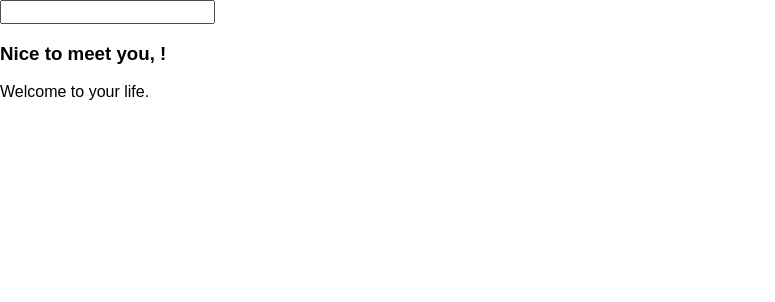
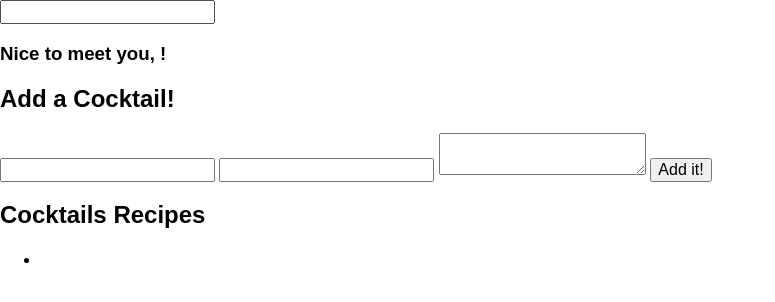
Before and after one commit to tiy-atl-js-jan-2017/intro-angular, a website with bundled scripts: page app/index.html in a window 1280 px wide. Shown: the whole page, without its empty margins (0-775 px from the left). Built offline with nearby package versions, Linux system fonts and the light colour scheme; some packages are replaced by stand-ins of ours; files whose address does not match are found by name.

Commit message:
Add a cocktail controller and a form that creates cocktails.

```diff
--- a/app/index.html
+++ b/app/index.html
@@ -13,7 +13,28 @@
         <input type="text" ng-model="name" />
         <h3>Nice to meet you, {{ name }}!</h3>
       </div>
-      <p>Welcome to your life.</p>
+
+      <div ng-controller="CocktailController">
+        <h2>Add a Cocktail!</h2>
+        <form ng-submit="addCocktail(cocktail)">
+          <input type="text" ng-model="cocktail.name" />
+          <input type="text" ng-model="cocktail.ingredients"/>
+          <textarea ng-model="cocktail.instructions">
+          </textarea>
+          <button>Add it!</button>
+        </form>
+
+        <h2>Cocktails Recipes</h2>
+        <ul class="recipes">
+          <li>
+            <div class="cocktail" data-id="{{ cocktail.id }}">
+              <h4>{{ cocktail.name }}</h4>
+              <div>{{ cocktail.ingredients }}</div>
+              <p>{{ cocktail.instructions }}</p>
+            </div>
+          </li>
+        </ul>
+      </div>
     </div>
     <script src="js/bundle.js"></script>
   </body>
--- /dev/null
+++ b/src/js/controllers/cocktail.js
@@ -0,0 +1,14 @@
+function CocktailController ($scope) {
+  console.log("Inside cocktail controller");
+  $scope.cocktails = [];
+
+  $scope.addCocktail = function (cocktail) {
+    cocktail.id = $scope.cocktails.length + 1;
+    $scope.cocktails.push(cocktail);
+    console.log($scope.cocktails);
+  };
+};
+
+CocktailController.$inject = ['$scope'];
+
+export default CocktailController;
--- a/src/js/main.js
+++ b/src/js/main.js
@@ -1,7 +1,9 @@
 import angular from 'angular';
 
 import GreetingController from './controllers/greeting';
+import CocktailController from './controllers/cocktail';
 
 angular
   .module('listular', [])
-  .controller('GreetingController', GreetingController);
+  .controller('GreetingController', GreetingController)
+  .controller('CocktailController', CocktailController);
```
